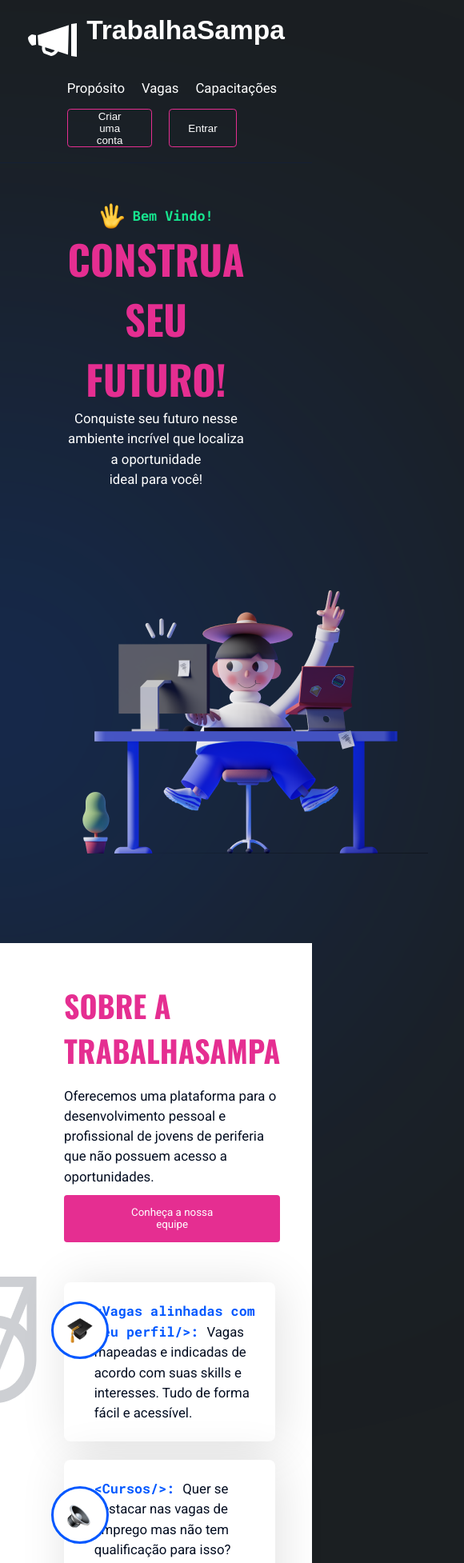
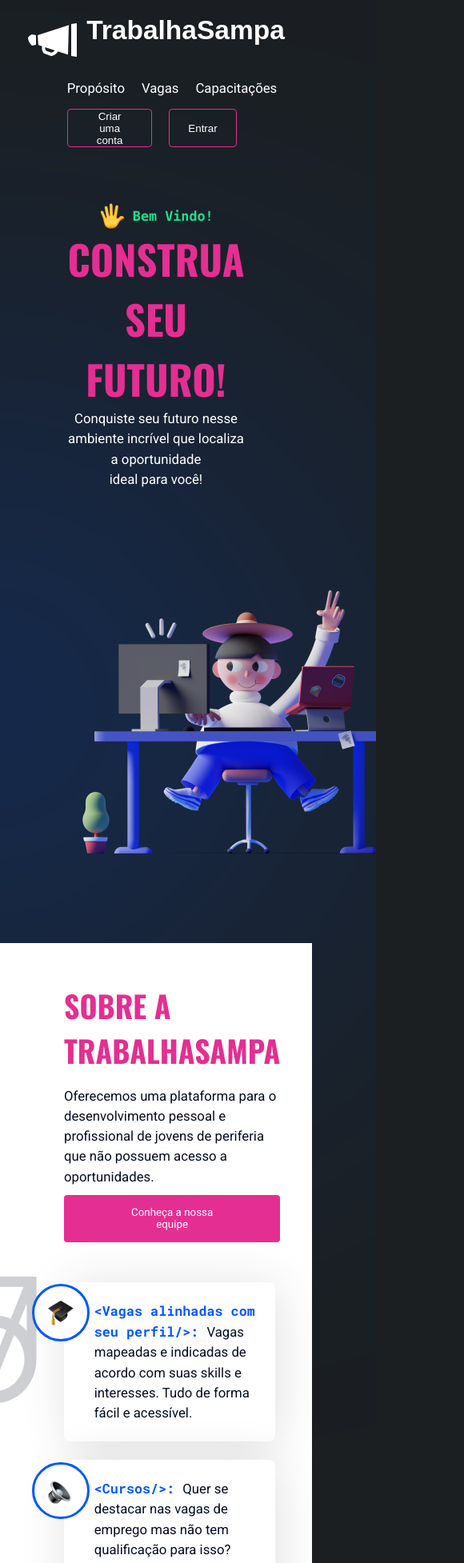
Before and after one commit to isabvictoriaps/trabalhaSampa, a React (Create React App) app: page / in a window 390 px wide. Shown: the top 1954 px of the page at 80% size, 580 px wide, since content can reach past the window. Built offline with nearby package versions, Linux system fonts and the light colour scheme; a web font is replaced by a local one.

Commit message:
corrigindo responsividade

```diff
--- a/public/index.html
+++ b/public/index.html
@@ -30,9 +30,9 @@
     <noscript>Enable JavaScript to ensure <a class="teste"href="https://userway.org">website accessibility</a></noscript>
       <div vw class="enabled teste">
         <div vw-access-button class="active"></div>
-        <div vw-plugin-wrapper>
-          <div class="vw-plugin-top-wrapper"></div>
-        </div>
+          <div vw-plugin-wrapper>
+            <div class="vw-plugin-top-wrapper"></div>
+          </div>
       </div>
       <script src="https://vlibras.gov.br/app/vlibras-plugin.js"></script>
       <script>
--- a/src/components/homeComponents/inicio/Inicio.css
+++ b/src/components/homeComponents/inicio/Inicio.css
@@ -46,7 +46,7 @@
 
 .imagemLado{
     height: 500px;
-    width: 500px;
+    width: 390px;
     background-image: url('../../../img/ImagemPrincipal.png');
     background-repeat: no-repeat;
 }
--- a/src/components/sobreMomentoInfos/SobreMomentoInfos.css
+++ b/src/components/sobreMomentoInfos/SobreMomentoInfos.css
@@ -29,3 +29,18 @@
     left: -6%;
     top: 12%;
 }
+
+@media screen and (max-width: 900px) {
+    .boxIcon{
+        padding: 1.6rem;
+        width: 32px;
+        height: 32px;
+        background-color: #fff;
+        border-radius: 100%;
+        border: 3px solid var(--azul-primario);
+
+        position: absolute;
+        left: -15%;
+        top: 1%;
+    }
+}
```
